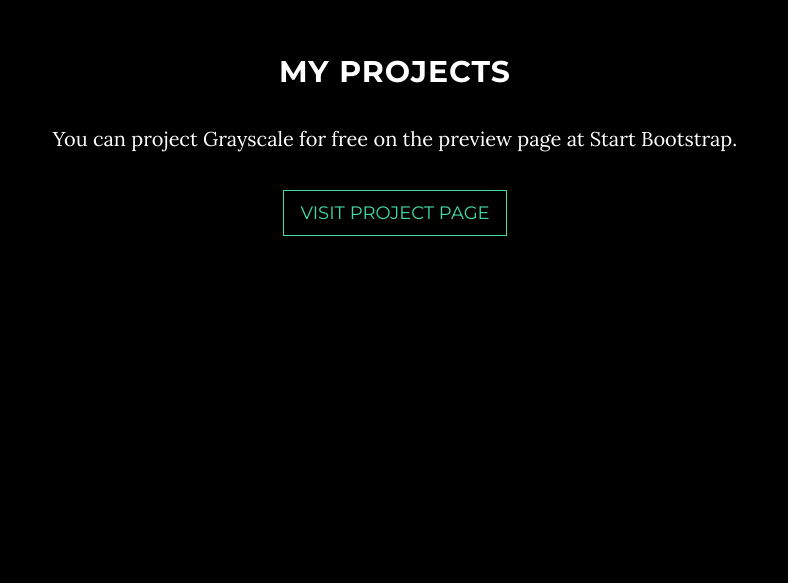
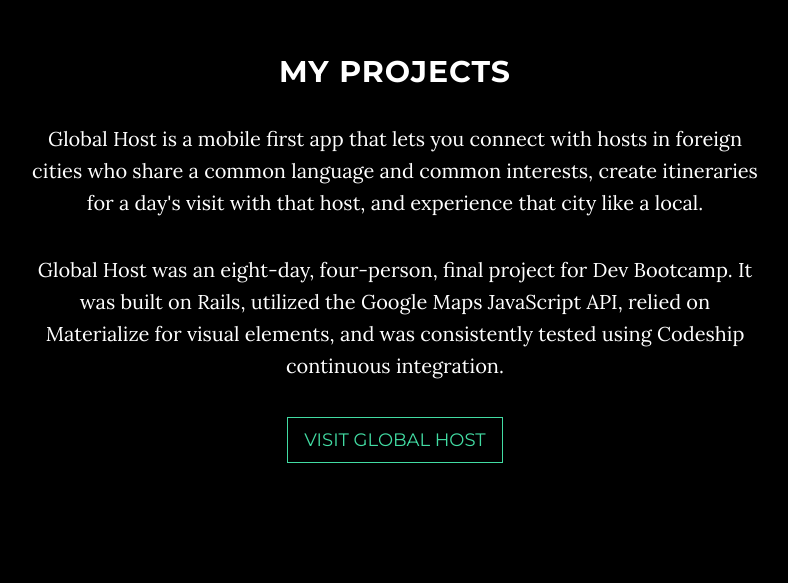
Before and after one commit to gabezurita/gabezurita.github.io, a website: page index.html in a window 1280 px wide. Shown: the part 1739-2322 px from the top of the page, without its empty margins (245-1033 px from the left). Drawn offline with nearby package versions, Linux system fonts and the light colour scheme.

Commit message:
Add Global Host as a project for website under projects section.

```diff
--- a/css/grayscale.css
+++ b/css/grayscale.css
@@ -231,23 +231,7 @@
   background-size: cover;
   -o-background-size: cover;
 }
-#map {
-  width: 100%;
-  height: 200px;
-  margin-top: 100px;
-}
-@media (min-width: 767px) {
-  .content-section {
-    padding-top: 250px;
-  }
-  .project-section {
-    padding: 100px 0;
-  }
-  #map {
-    height: 400px;
-    margin-top: 250px;
-  }
-}
+
 .btn {
   text-transform: uppercase;
   font-family: "Montserrat", "Helvetica Neue", Helvetica, Arial, sans-serif;
--- a/index.html
+++ b/index.html
@@ -101,13 +101,15 @@
     </section>
 
     <!-- Project Section -->
-    <section id="project" class="content-section text-center">
+    <section id="projects" class="content-section text-center">
         <div class="project-section">
             <div class="container">
                 <div class="col-lg-8 col-lg-offset-2">
                     <h2>My Projects</h2>
-                    <p>You can project Grayscale for free on the preview page at Start Bootstrap.</p>
-                    <a href="http://startbootstrap.com/template-overviews/grayscale/" class="btn btn-default btn-lg">Visit Project Page</a>
+                    <p>Global Host is a mobile first app that lets you connect with hosts in foreign cities who share a common language and common interests, create itineraries for a day's visit with that host, and experience that city like a local.</p>
+
+                    <p>Global Host was an eight-day, four-person, final project for Dev Bootcamp. It was built on Rails, utilized the Google Maps JavaScript API, relied on Materialize for visual elements, and was consistently tested using Codeship continuous integration.</p>
+                    <a href="http://global-host.herokuapp.com/" class="btn btn-default btn-lg">Visit Global Host</a>
                 </div>
             </div>
         </div>
```
Also changed, not shown: img/global-host.png (added).
